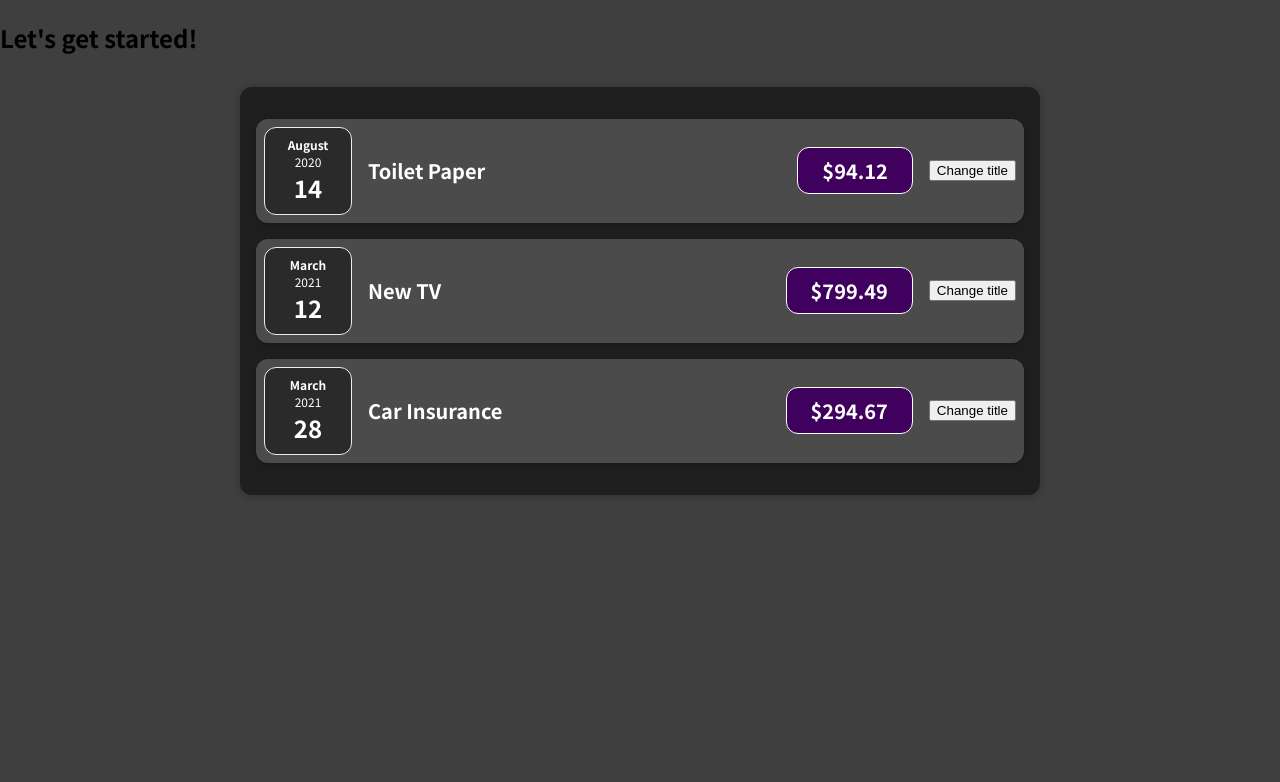
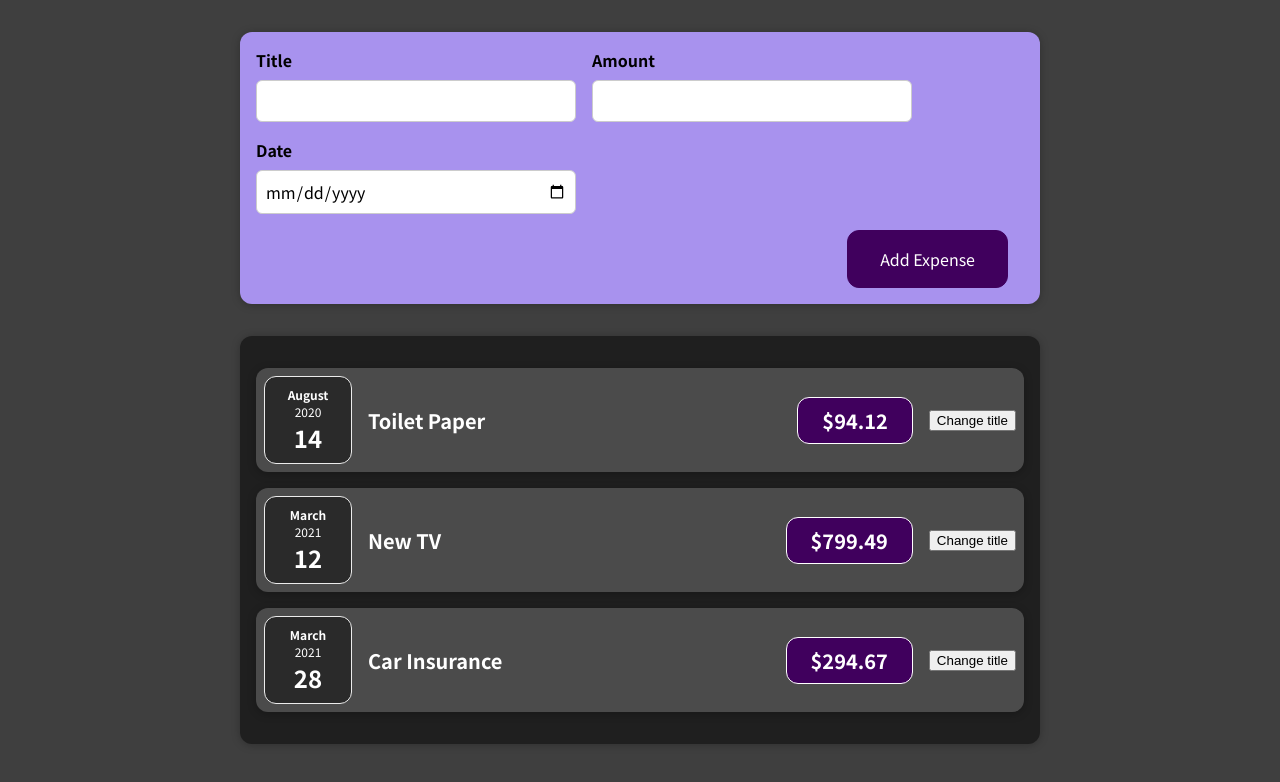
Before and after one commit to sambitkumardalai/Expense-Tracker, a React (Create React App) app: page / in a window 1280 px wide. Shown: the top 782 px of the page. Built offline with nearby package versions, Linux system fonts and the light colour scheme.

Commit message:
Expense form componet integrated

```diff
--- a/src/App.js
+++ b/src/App.js
@@ -1,5 +1,5 @@
 import Expenses from "./components/Expenses/Expenses";
-
+import NewExpense from "./components/NewExpense/NewExpense";
 const App = () => {
   const expenses = [
     {
@@ -24,7 +24,7 @@ const App = () => {
   ];
   return (
     <div>
-      <h2>Let's get started!</h2>
+      <NewExpense />
       <Expenses items={expenses} />
     </div>
   );
--- /dev/null
+++ b/src/components/NewExpense/ExpenseForm.css
@@ -0,0 +1,26 @@
+.new-expense__controls {
+  display: flex;
+  flex-wrap: wrap;
+  gap: 1rem;
+  margin-bottom: 1rem;
+  text-align: left;
+}
+
+.new-expense__control label {
+  font-weight: bold;
+  margin-bottom: 0.5rem;
+  display: block;
+}
+
+.new-expense__control input {
+  font: inherit;
+  padding: 0.5rem;
+  border-radius: 6px;
+  border: 1px solid #ccc;
+  width: 20rem;
+  max-width: 100%;
+}
+
+.new-expense__actions {
+  text-align: right;
+}
--- /dev/null
+++ b/src/components/NewExpense/ExpenseForm.js
@@ -0,0 +1,27 @@
+import React from "react";
+import "./ExpenseForm.css";
+const ExpenseForm = () => {
+  return (
+    <form>
+      <div className="new-expense__controls">
+        <div className="new-expense__control">
+          <label>Title</label>
+          <input type="text" />
+        </div>
+        <div className="new-expense__control">
+          <label>Amount</label>
+          <input type="number" min="0.01" step="0.01" />
+        </div>
+        <div className="new-expense__control">
+          <label>Date</label>
+          <input type="date" min="2019-01-01" max="2022-12-31" />
+        </div>
+      </div>
+      <div className="new-expense__actions">
+        <button type="submit">Add Expense</button>
+      </div>
+    </form>
+  );
+};
+
+export default ExpenseForm;
--- /dev/null
+++ b/src/components/NewExpense/NewExpense.css
@@ -0,0 +1,38 @@
+.new-expense {
+  background-color: #a892ee;
+  padding: 1rem;
+  margin: 2rem auto;
+  width: 50rem;
+  max-width: 95%;
+  border-radius: 12px;
+  text-align: center;
+  box-shadow: 0 1px 8px rgba(0, 0, 0, 0.25);
+}
+
+.new-expense button {
+  font: inherit;
+  cursor: pointer;
+  padding: 1rem 2rem;
+  border: 1px solid #40005d;
+  background-color: #40005d;
+  color: white;
+  border-radius: 12px;
+  margin-right: 1rem;
+}
+
+.new-expense button:hover,
+.new-expense button:active {
+  background-color: #510674;
+  border-color: #510674;
+}
+
+.new-expense button.alternative {
+  color: #220131;
+  border-color: transparent;
+  background-color: transparent;
+}
+
+.new-expense button.alternative:hover,
+.new-expense button.alternative:active {
+  background-color: #ddb3f8;
+}
--- /dev/null
+++ b/src/components/NewExpense/NewExpense.js
@@ -0,0 +1,12 @@
+import React from "react";
+import ExpenseForm from "./ExpenseForm";
+import "./NewExpense.css";
+const NewExpense = () => {
+  return (
+    <div className="new-expense">
+      <ExpenseForm />
+    </div>
+  );
+};
+
+export default NewExpense;
```
Also changed, not shown: 1 other file (tests, documents, lock files or other folders).
